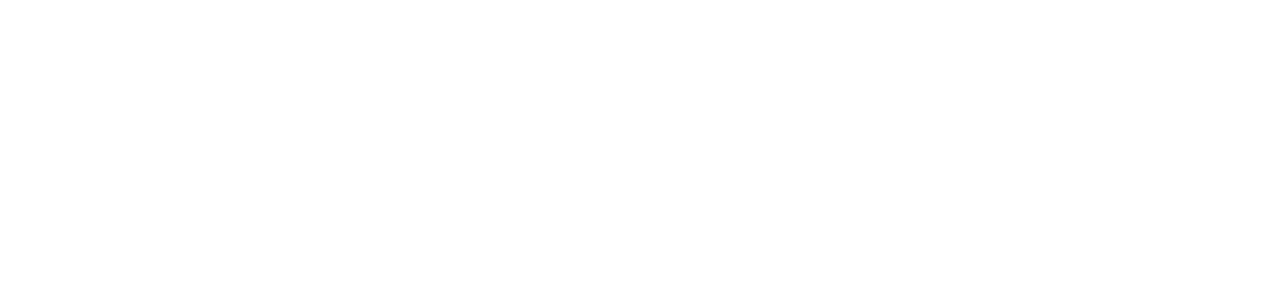
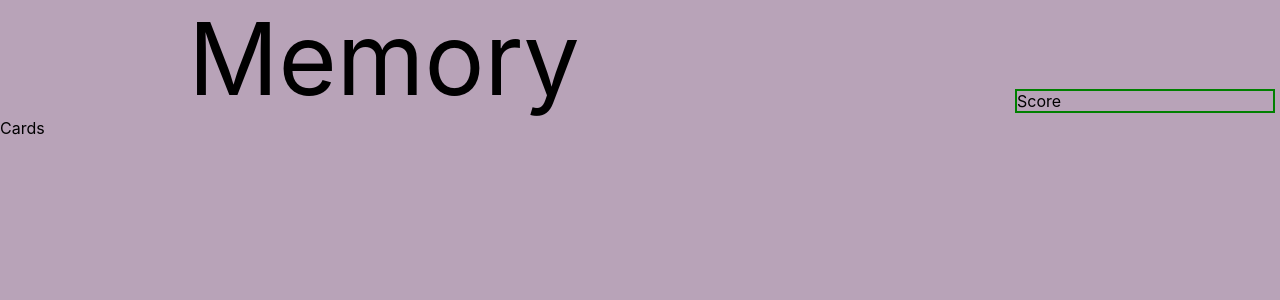
Before and after one commit to ccrutcher/memory-game, a React (Create React App) app: page / in a window 1280 px wide. Shown: the top 300 px of the page. Built offline with nearby package versions, Linux system fonts and the light colour scheme.

Commit message:
Css base layout

```diff
--- a/public/index.html
+++ b/public/index.html
@@ -6,7 +6,7 @@
     <meta name="viewport" content="width=device-width, initial-scale=1" />
     <meta name="theme-color" content="#000000" />
 
-    <title>MEmory</title>
+    <title>Memory</title>
   </head>
   <body>
     <noscript>You need to enable JavaScript to run this app.</noscript>
--- a/src/App.css
+++ /dev/null
@@ -1,38 +0,0 @@
-.App {
-  text-align: center;
-}
-
-.App-logo {
-  height: 40vmin;
-  pointer-events: none;
-}
-
-@media (prefers-reduced-motion: no-preference) {
-  .App-logo {
-    animation: App-logo-spin infinite 20s linear;
-  }
-}
-
-.App-header {
-  background-color: #282c34;
-  min-height: 100vh;
-  display: flex;
-  flex-direction: column;
-  align-items: center;
-  justify-content: center;
-  font-size: calc(10px + 2vmin);
-  color: white;
-}
-
-.App-link {
-  color: #61dafb;
-}
-
-@keyframes App-logo-spin {
-  from {
-    transform: rotate(0deg);
-  }
-  to {
-    transform: rotate(360deg);
-  }
-}
--- a/src/App.js
+++ /dev/null
@@ -1,11 +0,0 @@
-import './App.css';
-
-function App() {
-  return (
-    <div className="App">
-
-    </div>
-  );
-}
-
-export default App;
--- /dev/null
+++ b/src/Components/App.js
@@ -0,0 +1,17 @@
+import '../Styles/App.css';
+
+function App() {
+  return (
+    <div className="App">
+      <div id="top-section">
+        <div id="title">Memory</div>
+        <div id="score">Score</div>
+      </div>
+      <div id="bottom-section">
+        <div id="cards">Cards</div>
+      </div>
+    </div>
+  );
+}
+
+export default App;
--- /dev/null
+++ b/src/Styles/App.css
@@ -0,0 +1,33 @@
+.App {
+  display: flex;
+  flex-direction: column;
+  height: 98vh;
+}
+
+#top-section {
+  display: flex;
+  flex-direction: row;
+  position: relative;
+  height: 15%;
+}
+
+#title {
+  width: 60%;
+  display: flex;
+  justify-content: center;
+  align-items: center;
+  font-size: 100px;
+}
+
+#score {
+  position: absolute;
+  right: 5px;
+  bottom: 5px;
+  min-width: 20vw;
+  border: 2px solid green;
+}
+
+#cards {
+  width: 100%;
+
+}
--- a/src/index.css
+++ b/src/index.css
@@ -1,5 +1,6 @@
 body {
   margin: 0;
+  background-color: rgb(184, 163, 184);
   font-family: -apple-system, BlinkMacSystemFont, 'Segoe UI', 'Roboto', 'Oxygen',
     'Ubuntu', 'Cantarell', 'Fira Sans', 'Droid Sans', 'Helvetica Neue',
     sans-serif;
--- a/src/index.js
+++ b/src/index.js
@@ -1,7 +1,7 @@
 import React from 'react';
 import ReactDOM from 'react-dom';
-import './index.css';
-import App from './App';
+import './index.css'
+import App from './Components/App';
 
 ReactDOM.render(
   <React.StrictMode>
```
